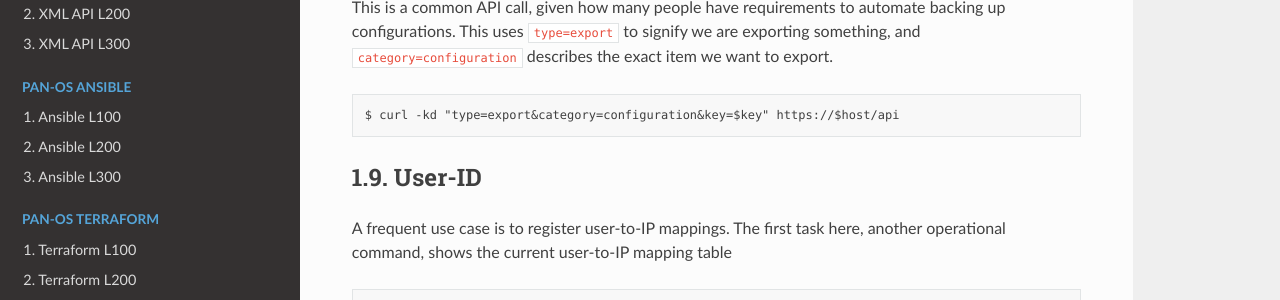
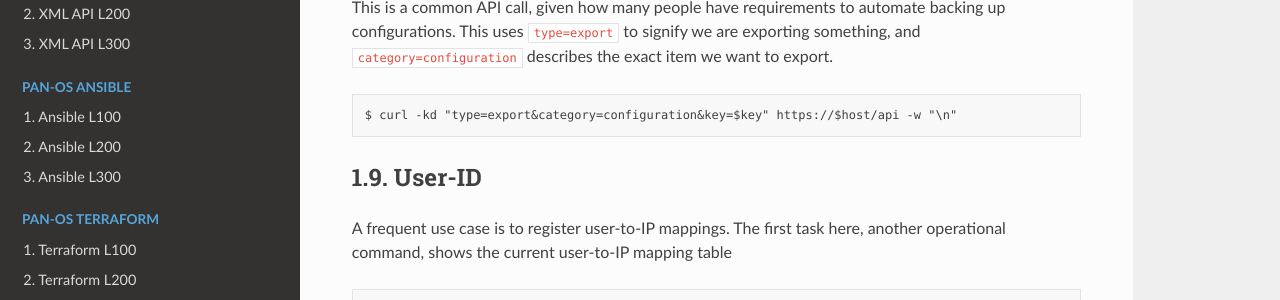
Before and after one commit to jamesholland-uk/automation-workshops, a Sphinx documentation site: the page built from docs/xmlapi/l100.rst, in a window 1280 px wide and 1400 px high, scrolled down 2016 px. Shown: the part 567-867 px from the top of the window. Built offline with Sphinx 7.4.7 and the Read the Docs theme 2.0.0, drawn with Linux system fonts in a browser that asks for light colours; some of the changed text lies outside the part shown.

Commit message:
Prettify with newlines at the end of curling

```diff
--- a/docs/xmlapi/l100.rst
+++ b/docs/xmlapi/l100.rst
@@ -30,7 +30,7 @@ Before you can make any API calls, you need to generate an API key. Your API key
 .. code-block::
         :class: copy-button
 
-        $ curl -kd 'type=keygen&user=YOUR_ADMIN_PASSWORD&password=YOUR_ADMIN_PASSWORD' https://$host/api
+        $ curl -kd 'type=keygen&user=YOUR_ADMIN_PASSWORD&password=YOUR_ADMIN_PASSWORD' https://$host/api -w "\n"
 
 .. code-block::
 
@@ -57,7 +57,7 @@ Your first API call will tell you if the firewall is in a ready and operational
 .. code-block::
         :class: copy-button
 
-        $ curl -kd "type=op&cmd=<show><chassis-ready></chassis-ready></show>&key=$key" https://$host/api
+        $ curl -kd "type=op&cmd=<show><chassis-ready></chassis-ready></show>&key=$key" https://$host/api -w "\n"
 
 .. code-block::
 
@@ -71,7 +71,7 @@ Next, retrieve information about the firewall system. This too is an operational
 .. code-block::
         :class: copy-button
 
-        $ curl -kd "type=op&cmd=<show><system><info></info></system></show>&key=$key" https://$host/api
+        $ curl -kd "type=op&cmd=<show><system><info></info></system></show>&key=$key" https://$host/api -w "\n"
 
 Show the routing table
 ====================================
@@ -80,7 +80,7 @@ Another useful operational command is to display the routing table.
 .. code-block::
         :class: copy-button
 
-        $ curl -kd "type=op&cmd=<show><routing><route></route></routing></show>&key=$key" https://$host/api
+        $ curl -kd "type=op&cmd=<show><routing><route></route></routing></show>&key=$key" https://$host/api -w "\n"
 
 Show the rulebase configuration
 ====================================
@@ -89,7 +89,7 @@ Now we look at the firewall configuration. Notice the type of API call this time
 .. code-block::
         :class: copy-button
 
-        $ curl -kd "type=config&action=get&xpath=/config/devices/entry[@name='localhost.localdomain']/vsys/entry[@name='vsys1']/rulebase/security/rules&key=$key" https://$host/api
+        $ curl -kd "type=config&action=get&xpath=/config/devices/entry[@name='localhost.localdomain']/vsys/entry[@name='vsys1']/rulebase/security/rules&key=$key" https://$host/api -w "\n"
 
 Show the rulebase hit counts
 ====================================
@@ -107,7 +107,7 @@ This is a common API call, given how many people have requirements to automate b
 .. code-block::
         :class: copy-button
 
-        $ curl -kd "type=export&category=configuration&key=$key" https://$host/api
+        $ curl -kd "type=export&category=configuration&key=$key" https://$host/api -w "\n"
 
 User-ID
 ================
@@ -116,7 +116,7 @@ A frequent use case is to register user-to-IP mappings. The first task here, ano
 .. code-block::
         :class: copy-button
 
-        $ curl -kd "type=op&cmd=<show><user><ip-user-mapping><all/></ip-user-mapping></user></show>&key=$key" https://$host/api
+        $ curl -kd "type=op&cmd=<show><user><ip-user-mapping><all/></ip-user-mapping></user></show>&key=$key" https://$host/api -w "\n"
 
 The next API call registers a username to an IP address. This uses ``type=user-id``. Note we pass in the username, the IP address they are currently using, and a timeout value (in seconds).
 
@@ -130,7 +130,7 @@ Replaying the API call to show the mapping table should now display the new user
 .. code-block::
         :class: copy-button
 
-        $ curl -kd "type=op&cmd=<show><user><ip-user-mapping><all/></ip-user-mapping></user></show>&key=$key" https://$host/api
+        $ curl -kd "type=op&cmd=<show><user><ip-user-mapping><all/></ip-user-mapping></user></show>&key=$key" https://$host/api -w "\n"
 
 
 Find An API Command - CLI Debug
```
